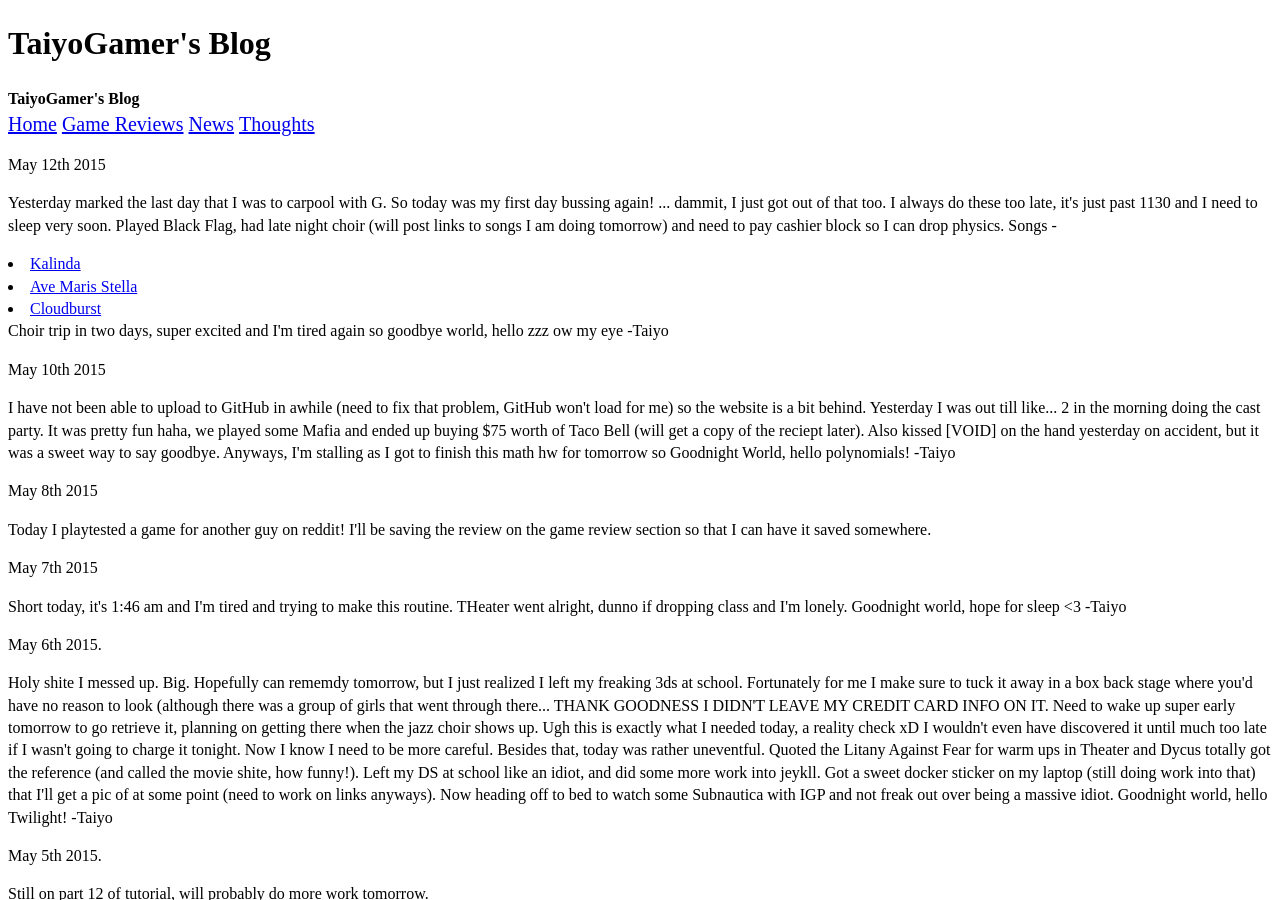
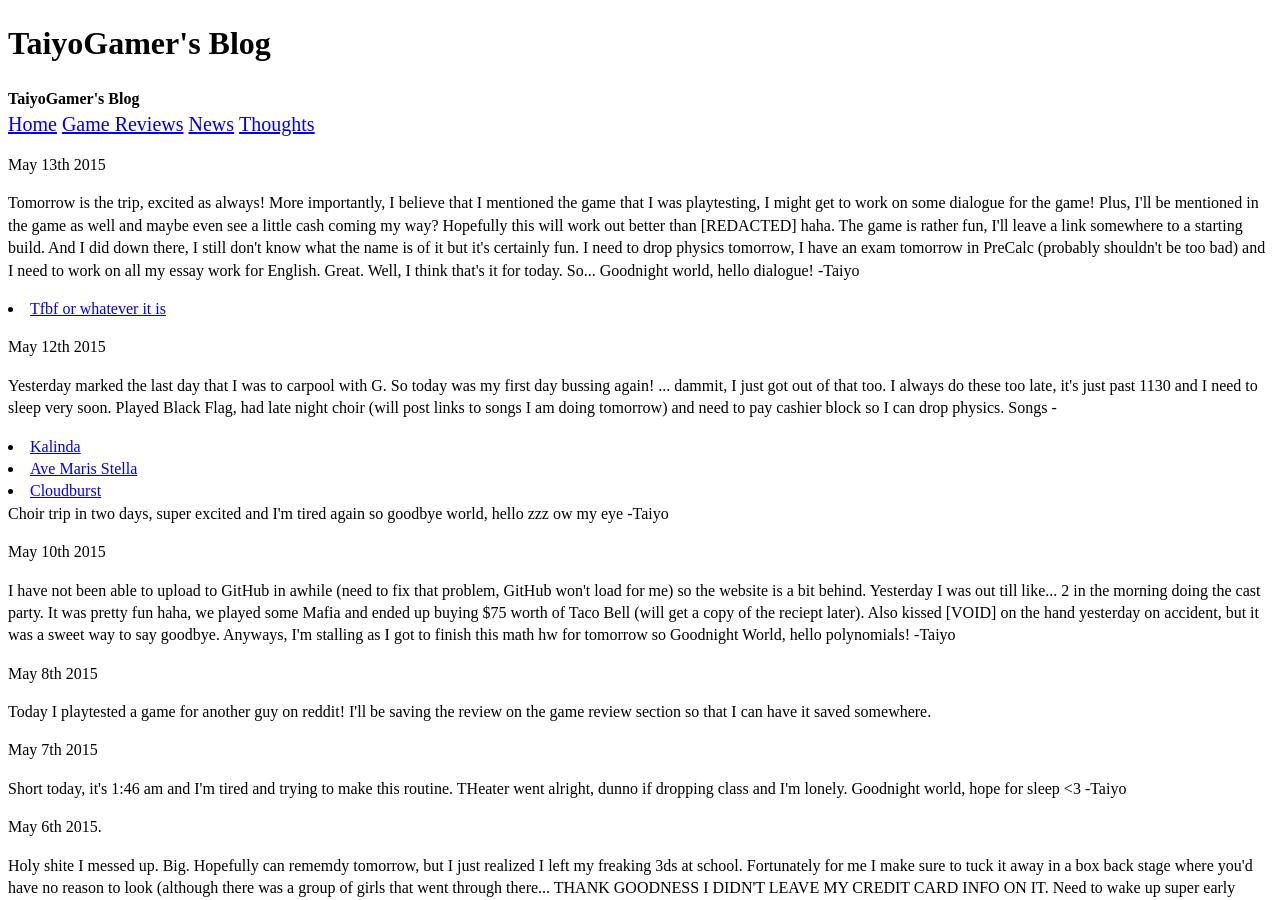
Before and after one commit to TaiyoGamer/TaiyoGamers_Blog, a Jekyll site: the page built from index.html, in a window 1280 px wide and 900 px high. Built offline with Jekyll 4.4.1, drawn with Linux system fonts in a browser that asks for light colours; Markdown is read by kramdown in place of the engine named in the settings.

Commit message:
Added today

```diff
--- a/index.html
+++ b/index.html
@@ -2,6 +2,16 @@
 layout: Default
 ---
 
+<p>May 13th 2015</p>
+<p>Tomorrow is the trip, excited as always! More importantly, I believe that I mentioned the game that I was playtesting,
+I might get to work on some dialogue for the game! Plus, I'll be mentioned in the game as well and maybe even see a little cash coming my way?
+Hopefully this will work out better than [REDACTED] haha. The game is rather fun, I'll leave a link somewhere to a starting build.
+And I did down there, I still don't know what the name is of it but it's certainly fun. I need to drop physics tomorrow, I
+have an exam tomorrow in PreCalc (probably shouldn't be too bad) and I need to work on all my essay work for English. Great.
+Well, I think that's it for today. So... Goodnight world, hello dialogue! -Taiyo</p>
+
+<!--Tiphound-->
+<li><a href="https://www.dropbox.com/s/f1qcm0q516wyqgr/tfbfMay7.zip?dl=0">Tfbf or whatever it is</a></li>
 
 <p>May 12th 2015</p>
 <p>Yesterday marked the last day that I was to carpool with G. So today was my first day bussing again! ... dammit, I just
```
